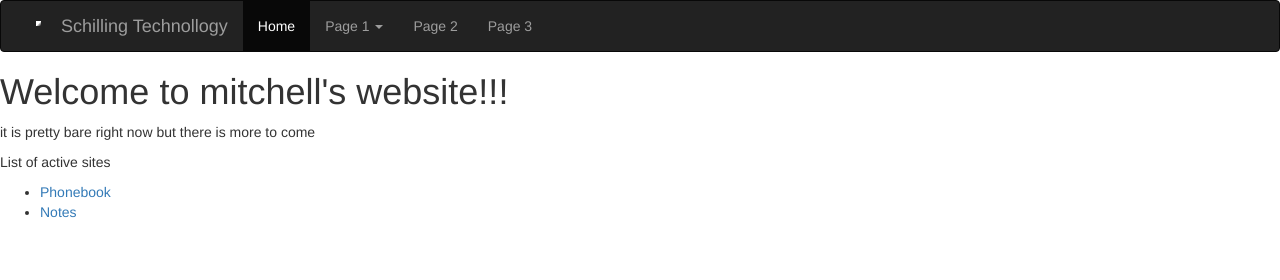
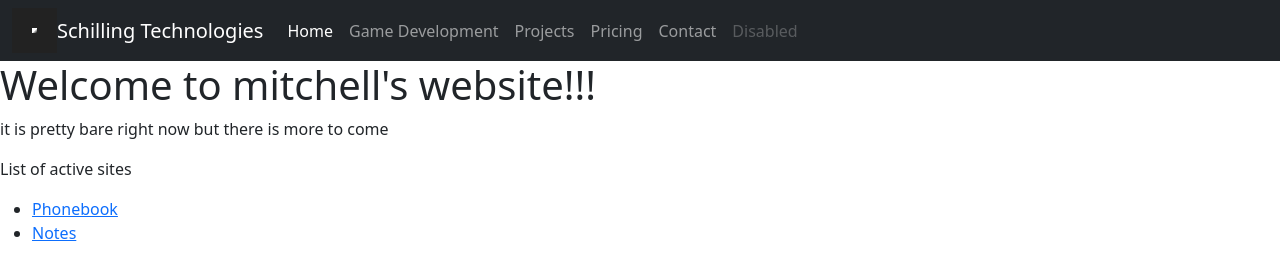
Before and after one commit to mitchellschill/mitchellschill.github.io, a plain HTML site: page index.html in a window 1280 px wide. Drawn offline with nearby package versions, Linux system fonts and the light colour scheme.

Commit message:
Adding a few starting items

```diff
--- /dev/null
+++ b/css/index.css
@@ -0,0 +1,5 @@
+#myCanvas{
+  width: 50%;
+  height: 100%;
+  display: block;
+}
--- a/index.html
+++ b/index.html
@@ -6,40 +6,49 @@
 	<script src="app.js"></script>
   <meta charset="utf-8">
   <meta name="viewport" content="width=device-width, initial-scale=1">
-  <link rel="stylesheet" href="https://maxcdn.bootstrapcdn.com/bootstrap/3.4.1/css/bootstrap.min.css">
-  <script src="https://ajax.googleapis.com/ajax/libs/jquery/3.6.0/jquery.min.js"></script>
-  <script src="https://maxcdn.bootstrapcdn.com/bootstrap/3.4.1/js/bootstrap.min.js"></script>
+  <link href="./css/index.css" rel="stylesheet">
+  <link href="https://cdn.jsdelivr.net/npm/bootstrap@5.1.1/dist/css/bootstrap.min.css" rel="stylesheet" integrity="sha384-F3w7mX95PdgyTmZZMECAngseQB83DfGTowi0iMjiWaeVhAn4FJkqJByhZMI3AhiU" crossorigin="anonymous">
 
 </head>
 <body onload="InitDemo()">
 
-<nav class="navbar navbar-inverse">
+<nav class="navbar navbar-expand-lg navbar-dark bg-dark">
   <div class="container-fluid">
-
-    <div class="navbar-header">
-	 <canvas style="float:left" class="mycontent" id="game-surface" width="45%" height="45%">
+	<!--the cube MS ADDED-->
+	<div>
+		<canvas style="float:left" class="mycontent" id="game-surface" width="45%" height="45%">
 			Your browser does not support HTML5
-	</canvas>
-      <a class="navbar-brand" href="#">Schilling Technollogy</a>
+		</canvas>
+	</div>
+    <a class="navbar-brand" href="#">Schilling Technologies</a>
+    <button class="navbar-toggler" type="button" data-bs-toggle="collapse" data-bs-target="#navbarNav" aria-controls="navbarNav" aria-expanded="false" aria-label="Toggle navigation">
+      <span class="navbar-toggler-icon"></span>
+    </button>
+    <div class="collapse navbar-collapse" id="navbarNav">
+      <ul class="navbar-nav">
+        <li class="nav-item">
+          <a class="nav-link active" aria-current="page" href="#">Home</a>
+        </li>
+        <li class="nav-item">
+          <a class="nav-link" href="html/gamedev.html">Game Development</a>
+        </li>
+        <li class="nav-item">
+          <a class="nav-link" href="#">Projects</a>
+		<li class="nav-item">
+          <a class="nav-link" href="#">Pricing</a>
+        </li>
+		<li class="nav-item">
+          <a class="nav-link" href="./html/contact.html">Contact</a>
+        </li>
+        <li class="nav-item">
+          <a class="nav-link disabled">Disabled</a>
+        </li>
+      </ul>
     </div>
-    <ul class="nav navbar-nav">
-      <li class="active"><a href="#">Home</a></li>
-      <li class="dropdown">
-        <a class="dropdown-toggle" data-toggle="dropdown" href="#">Page 1
-        <span class="caret"></span></a>
-        <ul class="dropdown-menu">
-          <li><a href="#">Page 1-1</a></li>
-          <li><a href="#">Page 1-2</a></li>
-          <li><a href="#">Page 1-3</a></li>
-        </ul>
-      </li>
-      <li><a href="#">Page 2</a></li>
-      <li><a href="#">Page 3</a></li>
-    </ul>
   </div>
 </nav>
 
-<!--the cube MS ADDED-->
+
 
 
 <h1>Welcome to mitchell's website!!!</h1>
@@ -51,5 +60,8 @@
     <li><a href="https://mynotesss.herokuapp.com/">Notes</a></li>
   </ul>
 
+<!-- JavaScript Bundle with Popper -->
+<script src="https://cdn.jsdelivr.net/npm/bootstrap@5.1.1/dist/js/bootstrap.bundle.min.js" integrity="sha384-/bQdsTh/da6pkI1MST/rWKFNjaCP5gBSY4sEBT38Q/9RBh9AH40zEOg7Hlq2THRZ" crossorigin="anonymous"></script>
+
 </body>
 </html>
```
Also changed, not shown: html/contact.html (added, +55 -0 lines).
